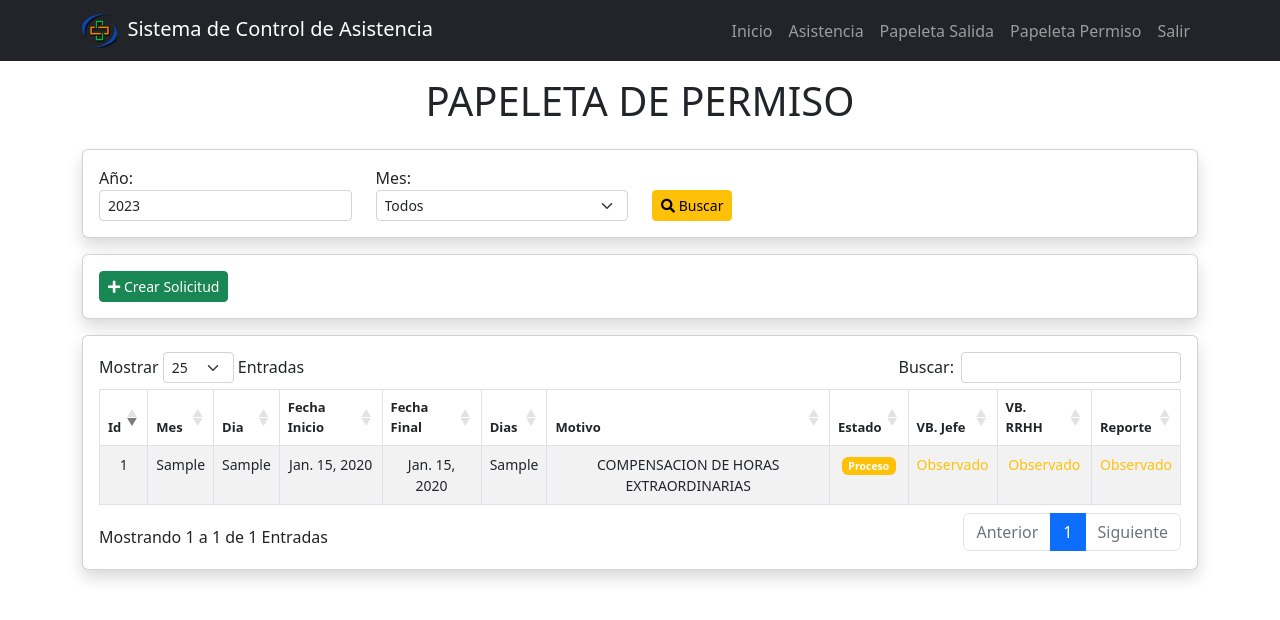
After one commit to veronny/control_asistencia, a Django app: page /papeletas_dias/ in a window 1280 px wide. The commit adds this page. Shown: the top 620 px of the page. Run offline with Django 4.2, Linux system fonts and the light colour scheme; a user stored in the database is signed in; tables that the repository leaves empty hold one stand-in row (values such as "Sample post"); some libraries are stand-ins or nearby versions.

Commit message:
solicitud papeleta de permiso

```diff
--- a/filiacion/templates/base.html
+++ b/filiacion/templates/base.html
@@ -41,7 +41,7 @@
     {% endif %}
 
     <!-- Personalizado JS-->
-    <script src="{% static 'js/gestionAsistencia.js' %}"></>
+
 
     <!-- Tabla Municipalidad -->
     <script type="text/javascript">
@@ -150,6 +150,34 @@
       });
     </script>
 
+    <!-- Tabla Papeleta salida -->
+    <script type="text/javascript">
+      $('#table_papeleta_dia').DataTable({
+        "pageLength": 25,
+        "order": [[0, "desc"]],
+        language: {
+          "decimal": "",
+          "emptyTable": "No hay información",
+          "info": "Mostrando _START_ a _END_ de _TOTAL_ Entradas",
+          "infoEmpty": "Mostrando 0 to 0 of 0 Entradas",
+          "infoFiltered": "(Filtrado de _MAX_ total entradas)",
+          "infoPostFix": "",
+          "thousands": ",",
+          "lengthMenu": "Mostrar _MENU_ Entradas",
+          "loadingRecords": "Cargando...",
+          "processing": "Procesando...",
+          "search": "Buscar:",
+          "zeroRecords": "Sin resultados encontrados",
+          "paginate": {
+              "first": "Primero",
+              "last": "Ultimo",
+              "next": "Siguiente",
+              "previous": "Anterior"
+          }
+        },
+      });
+    </script>
+
     {% block js %}
     {% endblock%}
 
--- a/filiacion/templates/home.html
+++ b/filiacion/templates/home.html
@@ -30,6 +30,7 @@
     </div>
     <!-- Content Row-->
     <div class="row gx-4 gx-lg-5">
+      <!-- Pepeleta Horas -->
       <div class="col-md-4 mb-5">
         <div class="card">
           <div class="card-body bg-light">
@@ -49,6 +50,7 @@
           </ul>
         </div>
       </div>
+      <!-- Papeleta Dias -->
       <div class="col-md-4 mb-5">
         <div class="card">
           <div class="card-body bg-light">
@@ -57,7 +59,7 @@
           </div>
           <ul class="list-group list-group-flush">
             <li class="list-group-item d-flex justify-content-between align-items-center">Generar tu papeleta
-              <a class="btn btn-primary btn-sm" href="/papeletas_horas"><i class="fas fa-hand-point-right"></i> Solicitar</a>
+              <a class="btn btn-primary btn-sm" href="/papeletas_dias"><i class="fas fa-hand-point-right"></i> Solicitar</a>
             </li>
             <li class="list-group-item d-flex justify-content-between align-items-center">Autorizacion de Jefe Inmediato
               <a class="btn btn-warning btn-sm" href="/bandeja_jefe"><i class="fas fa-user-check"></i> Autorizar</a>
--- /dev/null
+++ b/filiacion/templates/papeleta_dia/papeleta_dia.html
@@ -0,0 +1,165 @@
+{% extends 'base.html' %}
+{% block content %}
+{% load static %}
+
+<main class="container">
+  <div class="display-1 text-center py-3">
+    <h1>PAPELETA DE PERMISO</h1>
+  </div>
+  <!-- BUSCADOR -->
+  <section class = "card card-body shadow mb-3">
+    <form method="GET" enctype="multipart/form-data">
+      <div class = "form row">
+        <div class="col-sm-12 col-md-6 col-lg-3">
+          <label for="anio">Año:</label>
+          <select class="form-control form-select-sm" aria-label="anio" name="anio" id="anio">
+            <option value="2023">2023</option>
+            {% for y in anio %}
+              <option value="{{ y }}" {% if request.GET.anio == y %}selected{% endif %}>{{ y }}</option>
+            {% endfor %}
+          </select>
+        </div>
+        <div class="col-sm-12 col-md-6 col-lg-3">
+          <label class="form-inline" for="mes">Mes:</label>
+          <select class="form-select form-select-sm" aria-label="mes" name="mes" id="mes">
+            <option value="">Todos</option>
+            <option value="01" {% if request.GET.mes == '01' %} selected {% endif %}>Enero</option>
+            <option value="02" {% if request.GET.mes == '02' %} selected {% endif %}>Febrero</option>
+            <option value="03" {% if request.GET.mes == '03' %} selected {% endif %}>Marzo</option>
+            <option value="04" {% if request.GET.mes == '04' %} selected {% endif %}>Abril</option>
+            <option value="05" {% if request.GET.mes == '05' %} selected {% endif %}>Mayo</option>
+            <option value="06" {% if request.GET.mes == '06' %} selected {% endif %}>Junio</option>
+            <option value="07" {% if request.GET.mes == '07' %} selected {% endif %}>Julio</option>
+            <option value="08" {% if request.GET.mes == '08' %} selected {% endif %}>Agosto</option>
+            <option value="09" {% if request.GET.mes == '09' %} selected {% endif %}>Setiembre</option>
+            <option value="10" {% if request.GET.mes == '10' %} selected {% endif %}>Octubre</option>
+            <option value="11" {% if request.GET.mes == '11' %} selected {% endif %}>Noviembre</option>
+            <option value="12" {% if request.GET.mes == '12' %} selected {% endif %}>Diciembre</option>
+          </select>
+        </div>
+        <div class="col-sm-12 col-md-6 col-lg-2">
+        <br>
+          <button type="submit" class="btn btn-warning btn-sm"><i class="fas fa-search"></i> Buscar</button>
+        </div>
+      </div>
+    </form>
+  </section>
+    <!-- CABECERA -->
+    <section class="card card-body shadow mb-3">
+      <div class="form row">
+        <div class="col-sm-12 col-md-12 col-lg-11">
+          <div class="form row">
+            <div class="col-sm-12 col-md-6 col-lg-3">
+              {% if user.is_authenticated %}
+              <a href="{% url 'create_papeleta_dias' %}" class="btn btn-success btn-sm"><i class="fa fa-plus"></i> Crear Solicitud</a>
+              {% endif %}
+            </div>
+          </div>
+        </div>
+      </div>
+    </section>
+  <!-- DETALLE -->
+  <section class="card card-body shadow mb-4">
+    <!--
+    <div class="row">
+      <div class="col-md-6 py-2">
+        {% if user.is_authenticated %}
+        <a href="/filiacion/create/" class="btn btn-success"><i class="fa fa-plus"></i> Agregar Usuario</a>
+        {% endif %}
+      </div>
+    </div>
+    -->
+    <div class="row">
+      <div class="table-responsive">
+        <table id="table_papeleta_dia" class="table table-bordered table-hover table-striped">
+          <thead class="text-center" style="font-size: 13px;">
+            <tr class="text-center">
+              <th>Id</th>
+              <th>Mes</th>
+              <th>Dia</th>
+              <th>Fecha Inicio</th>
+              <th>Fecha Final</th>
+              <th>Dias</th>
+              <th>Motivo</th>
+              <th>Estado</th>
+              <th>VB. Jefe</th>
+              <th>VB. RRHH</th>
+              <th>Reporte</th>
+            </tr>
+          </thead>
+          <tbody class="text-center" style="font-size: 14px;" >
+            {% for papeleta in papeletas %}
+              <tr>
+                <td>{{ papeleta.id }}</td>
+                <td>{{ papeleta.mes }}</td>
+                <td>{{ papeleta.dia }}</td>
+                <td>{{ papeleta.fecha_inicio }}</td>
+                <td>{{ papeleta.fecha_fin }}</td>
+                <td>{{ papeleta.duracion_dias }}</td>
+                <td>{{ papeleta.motivo }}</td>
+                <!-- Estado -->
+                {% if papeleta.estado_papeleta_dia == "0" %}
+                <td>
+                  <span class="badge bg-danger"> Enviado</span>
+                </td>
+                {% elif papeleta.estado_papeleta_dia == "1" %}
+                <td>
+                  <span class="badge bg-success"> Aprobado</span>
+                </td>
+                {% else %}
+                <td>
+                  <span class="badge bg-warning"> Proceso</span>
+                </td>
+                {% endif %}
+                <!-- vb jefe -->
+                {% if papeleta.estado_papeleta_jefe == "0" %}
+                <td>
+                  <span class="text-danger"> No validado</span>
+                </td>
+                {% elif papeleta.estado_papeleta_jefe == "1" %}
+                <td>
+                  <span class="text-success"> Validado</span>
+                </td>
+                {% else %}
+                <td>
+                  <span class="text-warning"> Observado</span>
+                </td>
+                {% endif %}
+                <!-- vb rrhh -->
+                {% if papeleta.estado_papeleta_rrhh == "0" %}
+                <td>
+                  <span class="text-danger"> No validado</span>
+                </td>
+                {% elif papeleta.estado_papeleta_rrhh == "1" %}
+                <td>
+                  <span class="text-success"> Validado</span>
+                </td>
+                {% else %}
+                <td>
+                  <span class="text-warning"> Observado</span>
+                </td>
+                {% endif %}
+                <!-- Reporte -->
+                {% if papeleta.estado_final == "0" %}
+                <td>
+                  <span class="text-danger"> No validado</span>
+                </td>
+                {% elif papeleta.estado_final == "1" %}
+                <td>
+                  <a href="{% url 'papeletas_horas_pdf' papeleta.id %}" class="btn btn-danger btn-sm" target="_blank"><i class="fa fa-file-pdf" aria-hidden="true"></i></a>
+                </td>
+                {% else %}
+                <td>
+                  <span class="text-warning"> Observado</span>
+                </td>
+                {% endif %}
+              </tr>
+            {% endfor %}
+          </tbody>
+        </table>
+      </div>
+    </div>
+  </section>
+</main>
+
+{% endblock %}
--- a/filiacion/views.py
+++ b/filiacion/views.py
@@ -11,7 +11,7 @@ import pytz
 from datetime import datetime
 from django.contrib import messages
 # Create your views here.
-from .forms import FiliacionForm, PapeletaHoraForm
+from .forms import FiliacionForm, PapeletaHoraForm, PapeletaDiaForm
 from .models import Filiacion, Empleado, ImportaMarcador,User, MarcadorEmpleado, PapeletaDia, PapeletaHora
 # reporte
 from django.views import View
@@ -126,6 +126,8 @@ def signup(request):
             "error": 'Password fo not match'
         })
 
+################################################################################
+################################################################################
 # ----- ASISTENCIA --------------------
 @login_required
 def listar_asistencias(request):
@@ -148,6 +150,8 @@ def listar_asistencias(request):
 
     return render(request, 'asistencia/asistencia.html', context)
 
+################################################################################
+################################################################################
 #------- PAPELETA HORA --------------------
 @login_required
 def listar_papeleta_horas(request):
@@ -286,3 +290,57 @@ class PapeletaHoraPDFView(View):
         except:
             pass
         return HttpResponseRedirect(reverse_lazy('papeletas_horas'))
+
+################################################################################
+################################################################################
+#------- PAPELETA DIA --------------------
+@login_required
+def listar_papeleta_dias(request):
+    # Obtener el filtro de mes y año del parámetro GET
+    anio = request.GET.get('anio', None)
+    mes = request.GET.get('mes', None)
+    # Obtener todas las marcaciones o filtrar por mes/año
+    if mes and anio:
+        papeletas = PapeletaDia.objects.filter(user=request.user,anio=anio,mes=mes).order_by('-id')
+        empleados = Empleado.objects.filter(user=request.user)
+    else:
+        papeletas = PapeletaDia.objects.filter(user=request.user).order_by('-id')
+        empleados = Empleado.objects.filter(user=request.user)
+    context = {
+                'papeletas': papeletas,
+                'empleados' : empleados
+            }
+    return render(request, 'papeleta_dia/papeleta_dia.html', context)
+
+@login_required
+def create_papeleta_dias(request):
+    timezone = pytz.timezone('America/Lima')
+    now = datetime.now(tz=timezone)
+
+    if request.method == 'POST':
+        form = PapeletaDiaForm(request.POST)
+        if form.is_valid():
+            form.save()
+            messages.success(request,"Enviado correctamente")
+            return redirect('papeletas_dias')
+    else:
+        empleados = Empleado.objects.get(user=request.user)
+        initial_data = {
+            'documento_identidad': empleados.documento_identidad,
+            'nombre_completo': empleados.nombre_completo,
+            'cargo': empleados.cargo,
+            'condicion_laboral': empleados.condicion_laboral,
+            'regimen_laboral': empleados.regimen_laboral,
+            'unidad_organica':empleados.unidad_organica,
+            'fecha_papeleta_dia': now,
+            'anio' : now.strftime('%Y'),
+            'mes' : now.strftime('%m'),
+            'dia' : now.strftime('%d'),
+            'estado_papeleta_dia': '0',
+            'estado_papeleta_jefe': '0',
+            'estado_papeleta_rrhh': '0',
+            'estado_final': '0',
+            'user': empleados.user
+            }
+        form = PapeletaDiaForm(initial=initial_data)
+    return render(request, 'papeleta_dia/create_papeleta.html', {'form': form })
--- a/gestante/urls.py
+++ b/gestante/urls.py
@@ -22,9 +22,9 @@ urlpatterns = [
     path('filiacion/create/', views.create_filiacion, name='create_filiacion'),
     path('filiacion/<int:filiacion_id>/', views.filiacion_detail, name='filiacion_detail'),
     path('filiacion/<int:filiacion_id>/delete', views.delete_filiacion, name='delete_filiacion'),
-    # asistencia
+    # asistencia #########################
     path('asistencia/', views.listar_asistencias, name='listar_asistencias'),
-    # papeletas horas
+    # papeletas horas #########################
     path('papeletas_horas/', views.listar_papeleta_horas, name='papeletas_horas'),
     path('papeletas_horas/create/', views.create_papeleta_horas, name='create_papeleta_horas'),
     # autorizacion jefe
@@ -35,6 +35,10 @@ urlpatterns = [
     path('actualizar_estado_rrhh/<id>/', views.actualizar_estado_rrhh, name='actualizar_estado_rrhh'),
     # reporte papeletas horas
     path('papeletas_horas_pdf/<int:papeleta_hora_id>/', PapeletaHoraPDFView.as_view(), name='papeletas_horas_pdf'),
+    # papeletas dias #########################
+    path('papeletas_dias/', views.listar_papeleta_dias, name='papeletas_dias'),
+    path('papeletas_dias/create/', views.create_papeleta_dias, name='create_papeleta_dias'),
+
 
 ] + static(settings.STATIC_URL, document_root=settings.STATIC_ROOT)
 
```
Also changed, not shown: filiacion/admin.py (+31 -0 lines), filiacion/forms.py (+56 -0 lines), filiacion/models.py (+11 -5 lines), filiacion/templates/papeleta_dia/create_papeleta.html (added, +85 -0 lines), filiacion/templates/papeleta_dia/papeleta_dia_detail.html (added, +37 -0 lines), filiacion/migrations/0038_papeletadia_anio_papeletadia_condicion_laboral_and_more.py (added), filiacion/migrations/0039_alter_papeletadia_fecha_fin_and_more.py (added), filiacion/migrations/0040_alter_papeletadia_documento_identidad.py (added).
